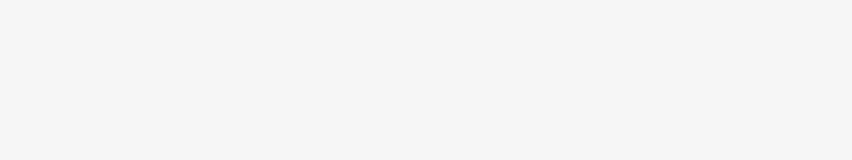
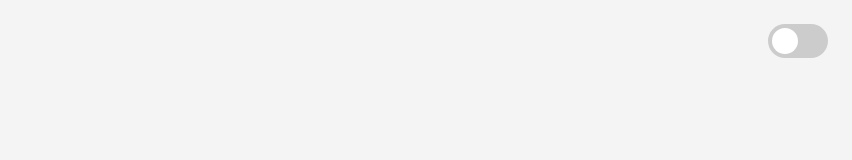
Before and after one commit to javierRguez/iseazy-frontend-mio, a React (Create React App) app: page / in a window 1280 px wide. Shown: the top 160 px of the page, without its empty margins (428-1280 px from the left). Built offline with nearby package versions, Linux system fonts and the light colour scheme.

Commit message:
add themeToggle

```diff
--- a/src/App.js
+++ b/src/App.js
@@ -1,5 +1,5 @@
 import React, { lazy, Suspense } from 'react'
-import { BrowserRouter, Route, Routes  } from 'react-router-dom'
+import { BrowserRouter, Route, Routes } from 'react-router-dom'
 import { ROUTE_DASHBOARD } from './routes/routes'
 import { ThemeProvider } from './contexts/ThemeContext'
 
@@ -8,7 +8,7 @@ import AppContainer from './containers/AppContainer';
 const Home = lazy(() => import('./pages/home/Home'))
 const Dashboard = lazy(() => import('./pages/dashboard/Dashboard'))
 
-const App=()=> {
+const App = () => {
 
   return (
     <ThemeProvider>
--- a/src/components/card/Card.jsx
+++ b/src/components/card/Card.jsx
@@ -1,5 +1,6 @@
 import styled from 'styled-components';
 import fontCard from '../../assets/img/cards/card_back.png'
+import useTheme from '../../hooks/useTheme';
 
 
 const CardContainer = styled.div`
@@ -26,7 +27,8 @@ const CardFace = styled.div`
 `;
 
 const FrontFace = styled(CardFace)`
-  display: flex;
+background-color:${(props) => props.theme.background.card};
+display: flex;
   align-items: center;
   justify-content: center;
   font-size: 4rem;
@@ -65,14 +67,16 @@ const Image = styled.img`
 `;
 
 const Card = ({ imageSrc, imageAlt, number, onClick, locked, flipped }) => {
+  const { currentTheme } = useTheme()
+
   return (
     <CardContainer onClick={!locked ? onClick : null} className="animate__animated animate__flip m-7">
       <CardInner $flipped={flipped}>
-        <FrontFace className="flex items-center justify-center text-4xl">
+        <FrontFace theme={currentTheme}>
           <Background />
           {number}
         </FrontFace>
-        <BackFace className="flex items-center justify-center">
+        <BackFace >
           <Image src={imageSrc} alt={imageAlt} />
         </BackFace>
       </CardInner>
--- /dev/null
+++ b/src/components/theme-toggle/ThemeToggle.jsx
@@ -0,0 +1,54 @@
+import styled from 'styled-components';
+import useTheme from '../../hooks/useTheme';
+
+
+const Switch = styled.label`
+  position: relative;
+  display: inline-block;
+  width: 60px;
+  height: 34px;
+`;
+
+const Slider = styled.span`
+  position: absolute;
+  cursor: pointer;
+  top: 0;
+  left: 0;
+  right: 0;
+  bottom: 0;
+  background-color: ${(props) => (props.theme === "light" ? "#ccc" : "#222")};
+  transition: 0.4s;
+  border-radius: 34px;
+
+  &::before {
+    position: absolute;
+    content: "";
+    height: 26px;
+    width: 26px;
+    left: ${(props) => (props.theme === "light" ? "4px" : "34px")};
+    bottom: 4px;
+    background-color: white;
+    transition: 0.4s;
+    border-radius: 50%;
+  }
+`;
+
+const Input = styled.input`
+  opacity: 0;
+  width: 0;
+  height: 0;
+`;
+
+
+const ThemeToggle = () => {
+  const { theme, toggleTheme } = useTheme();
+
+  return (
+    <Switch>
+      <Input type="checkbox" checked={theme === 'dark'} onChange={toggleTheme} />
+      <Slider theme={theme}></Slider>
+    </Switch>
+  );
+};
+
+export default ThemeToggle;
--- a/src/containers/AppContainer.jsx
+++ b/src/containers/AppContainer.jsx
@@ -2,6 +2,19 @@ import React, { useEffect } from 'react'
 import { useLocation } from 'react-router-dom'
 import useTheme from '../hooks/useTheme'
 import styled from 'styled-components';
+import ThemeToggle from '../components/theme-toggle/ThemeToggle';
+
+const Background = styled.div`
+background-color: ${(props) => props.theme.background.primary};
+position:relative;
+`;
+
+const ToggleContainer = styled.div`
+  position: absolute;
+  margin:1.5rem;
+  right: 0;
+  z-index:999;
+`;
 
 const Container = styled.div`
 background-color: ${(props) => props.theme.background.primary};
@@ -25,7 +38,14 @@ const AppContainer = ({ children }) => {
     rootContainer.style.overflow = 'hidden';
   }, [location]);
 
-  return <Container className='w-screen h-screen' theme={currentTheme} id='app-container'>{children}</Container>
+  return (
+    <Background theme={currentTheme}>
+      <ToggleContainer >
+        <ThemeToggle />
+      </ToggleContainer>
+      <Container className='w-screen h-screen' theme={currentTheme} id='app-container'>{children}</Container>
+    </Background>
+  )
 
 }
 
--- a/src/styles/themeColors.js
+++ b/src/styles/themeColors.js
@@ -4,6 +4,7 @@ const lightTheme = {
     secondary: '#FFFFFF',
   },
   background: {
+    card: '#F4F4F4',
     primary: '#F4F4F4',
     modal: '#FFFFFF',
     modalOverlay: '#00000099',
@@ -18,15 +19,20 @@ const lightTheme = {
 
 const darkTheme = {
   text: {
-    primary: '#333333',
-    secondary: '#FFFFFF',
+    primary: '#EDEDED',
+    secondary: '#FFFFFF'
   },
   background: {
-    primary: '#F4F4F4',
-    modal: '#FFFFFF',
+    card: '#F4F4F4',
+    primary: '#1E1E1E',
+    modal: '#333333',
+    modalOverlay: '#00000099',
+    avatar: "#444444"
   },
   button: {
     primary: '#E50A4F',
+    primaryHover: '#C0073F',
+    primaryActive: '#A0052E',
   },
 }
 
```
Lines whose indentation alone changed are shown as unchanged.
